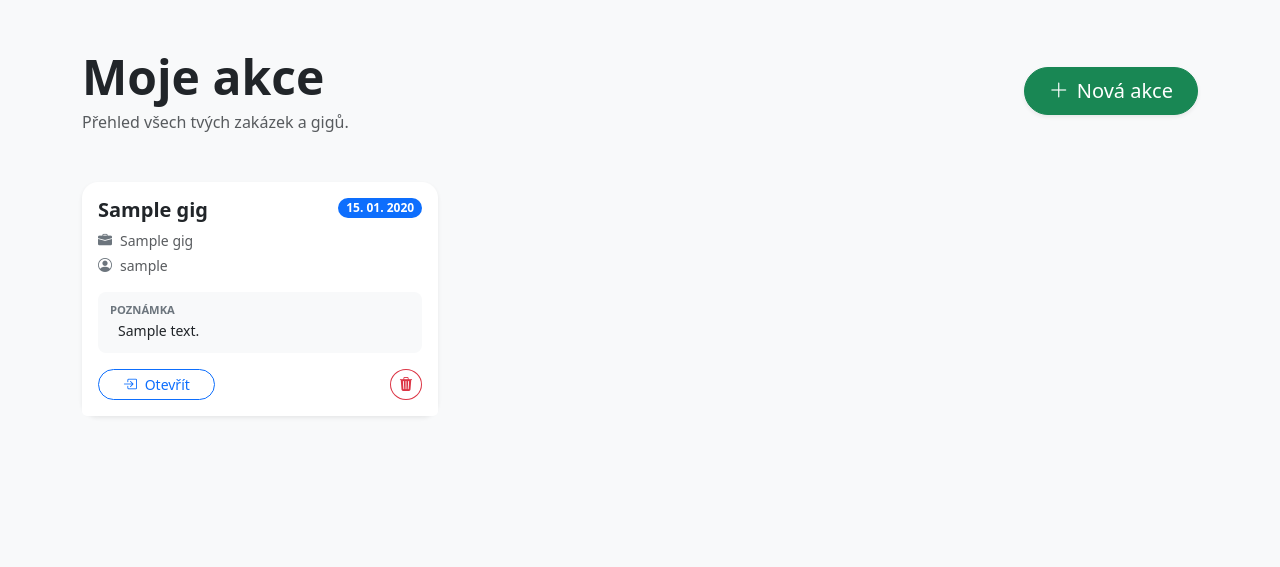
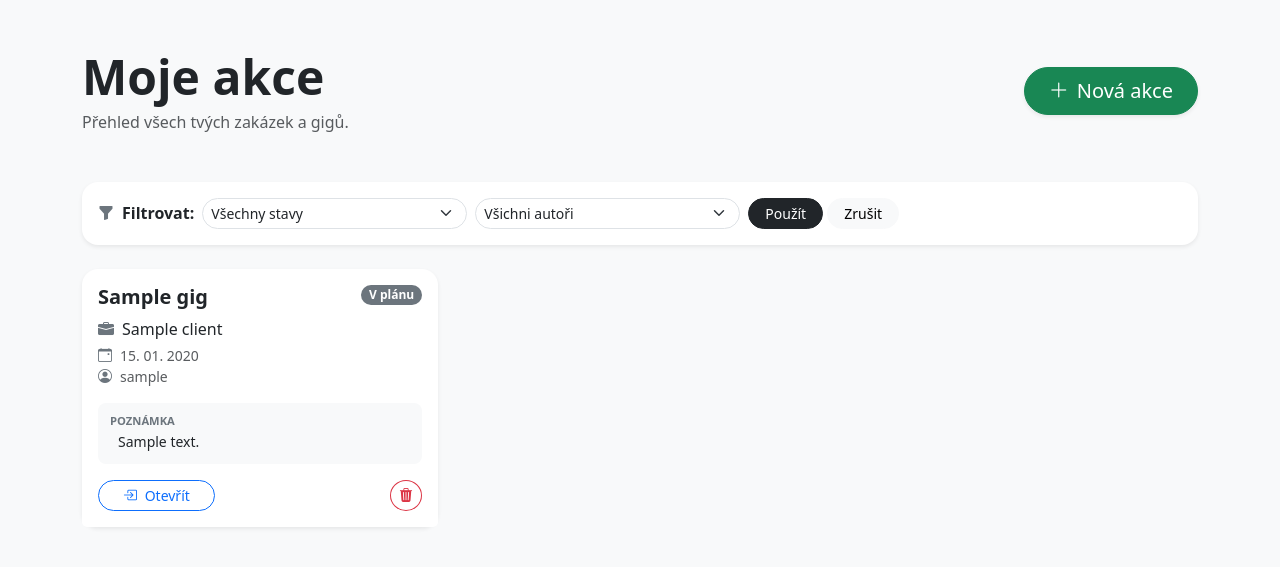
Before and after one commit to vacexx/zk4_rentapp, a Django app: page / in a window 1280 px wide. Shown: the top 567 px of the page. Run offline with Django 5.2, Linux system fonts and the light colour scheme; a user stored in the database is signed in; tables that the repository leaves empty hold one stand-in row (values such as "Sample post").

Commit message:
klient model, filtrovani v seznamu

```diff
--- a/app/admin.py
+++ b/app/admin.py
@@ -1,7 +1,8 @@
 from django.contrib import admin
-from .models import Gig, WorkPhase, Equipment, GigEquipment
+from .models import Gig, WorkPhase, Equipment, GigEquipment, Client
 
 admin.site.register(Gig)
 admin.site.register(WorkPhase)
 admin.site.register(Equipment)
 admin.site.register(GigEquipment)
+admin.site.register(Client)
--- a/app/forms.py
+++ b/app/forms.py
@@ -4,11 +4,12 @@ from .models import Gig, WorkPhase, GigEquipment
 class GigForm(forms.ModelForm):
     class Meta:
         model = Gig
-        fields = ['name', 'date', 'client_name', 'notes']
+        fields = ['name', 'date', 'client', 'status', 'notes']
         widgets = {
             'name': forms.TextInput(attrs={'class': 'form-control'}),
             'date': forms.DateInput(attrs={'class': 'form-control', 'type': 'date'}),
-            'client_name': forms.TextInput(attrs={'class': 'form-control'}),
+            'client': forms.Select(attrs={'class': 'form-select'}),
+            'status': forms.Select(attrs={'class': 'form-select'}),
             'notes': forms.Textarea(attrs={'class': 'form-control', 'rows': 3}),
         }
 
--- a/app/models.py
+++ b/app/models.py
@@ -2,13 +2,32 @@ from django.db import models
 from django.utils.translation import gettext_lazy as _
 from django.contrib.auth.models import User
 
+class Client(models.Model):
+    name = models.CharField(max_length=200, verbose_name="Název / Jméno")
+    ico = models.CharField(max_length=20, blank=True, null=True, verbose_name="IČO")
+    email = models.CharField(max_length=200, blank=True, null=True, verbose_name="E-mail")
+    phone = models.CharField(max_length=20, blank=True, null=True, verbose_name="Telefon")
+    notes = models.TextField(blank=True, verbose_name="Poznámka ke klientovi")
+
+    def __str__(self):
+        return self.name
+
 class Gig(models.Model):
-    """Hlavní model pro konkrétní akci / zakázku."""
+# MOŽNOSTI PRO STATUS
+    STATUS_CHOICES = [
+        ('planned', 'V plánu'),
+        ('ongoing', 'Probíhá'),
+        ('done', 'Hotovo'),
+    ]
+
     name = models.CharField(max_length=200, verbose_name="Název akce")
     date = models.DateField(verbose_name="Datum konání")
-    client_name = models.CharField(max_length=200, verbose_name="Klient")
+
+    # NOVÉ VAZBY MÍSTO client_name
+    client = models.ForeignKey(Client, on_delete=models.SET_NULL, null=True, verbose_name="Klient")
+    status = models.CharField(max_length=20, choices=STATUS_CHOICES, default='planned', verbose_name="Stav")
+
     notes = models.TextField(blank=True, verbose_name="Poznámky")
-
     author = models.ForeignKey(User, on_delete=models.SET_NULL, null=True, blank=True, verbose_name="Autor")
     created_at = models.DateTimeField(auto_now_add=True)
 
--- a/app/templates/gigs/gig_detail.html
+++ b/app/templates/gigs/gig_detail.html
@@ -19,7 +19,7 @@
         <div>
             <h1 class="display-4 fw-bolder text-dark mb-1">{{ gig.name }}</h1>
             <p class="text-secondary fs-5 mb-0">
-                <i class="bi bi-person-fill me-1"></i> <strong>{{ gig.client_name }}</strong> &nbsp;|&nbsp;
+                <i class="bi bi-person-fill me-1"></i> <strong>{{ gig.client.name }}</strong> &nbsp;|&nbsp;
                 <i class="bi bi-calendar3 me-1"></i> {{ gig.date|date:"d. m. Y" }}
             </p>
         </div>
--- a/app/templates/gigs/gig_list.html
+++ b/app/templates/gigs/gig_list.html
@@ -25,6 +25,36 @@
         </a>
     </div>
 
+    <div class="card shadow-sm border-0 rounded-4 mb-4 bg-white">
+    <div class="card-body p-3">
+        <form method="GET" class="row g-2 align-items-center">
+            <div class="col-md-auto">
+                <i class="bi bi-funnel-fill text-secondary me-2"></i><strong>Filtrovat:</strong>
+            </div>
+            <div class="col-md-3">
+                <select name="status" class="form-select form-select-sm rounded-pill">
+                    <option value="">Všechny stavy</option>
+                    <option value="planned" {% if current_status == 'planned' %}selected{% endif %}>V plánu</option>
+                    <option value="ongoing" {% if current_status == 'ongoing' %}selected{% endif %}>Probíhá</option>
+                    <option value="done" {% if current_status == 'done' %}selected{% endif %}>Hotovo</option>
+                </select>
+            </div>
+            <div class="col-md-3">
+                <select name="author" class="form-select form-select-sm rounded-pill">
+                    <option value="">Všichni autoři</option>
+                    {% for u in users %}
+                    <option value="{{ u.id }}" {% if current_author == u.id|stringformat:"s" %}selected{% endif %}>{{ u.username }}</option>
+                    {% endfor %}
+                </select>
+            </div>
+            <div class="col-md-auto">
+                <button type="submit" class="btn btn-dark btn-sm rounded-pill px-3">Použít</button>
+                <a href="{% url 'gig_list' %}" class="btn btn-light btn-sm rounded-pill px-3">Zrušit</a>
+            </div>
+        </form>
+    </div>
+</div>
+
     <div class="row g-4">
         {% for gig in gigs %}
         <div class="col-md-6 col-lg-4">
@@ -34,11 +64,19 @@
                         <h5 class="card-title fw-bold mb-0">
                             <a href="{% url 'gig_detail' gig.id %}" class="text-decoration-none text-dark">{{ gig.name }}</a>
                         </h5>
-                        <span class="badge bg-primary text-white rounded-pill ms-2">{{ gig.date|date:"d. m. Y" }}</span>
+
+                        {% if gig.status == 'planned' %}
+                            <span class="badge bg-secondary rounded-pill">V plánu</span>
+                        {% elif gig.status == 'ongoing' %}
+                            <span class="badge bg-warning text-dark rounded-pill">Probíhá</span>
+                        {% else %}
+                            <span class="badge bg-success rounded-pill">Hotovo</span>
+                        {% endif %}
                     </div>
+                    <div class="mb-1"><i class="bi bi-briefcase-fill me-2 text-secondary"></i>{{ gig.client.name|default:"Bez klienta" }}</div>
 
                     <div class="text-muted small mb-3">
-                        <div class="mb-1"><i class="bi bi-briefcase-fill me-2 text-secondary"></i>{{ gig.client_name }}</div>
+                        <div><i class="bi bi-calendar-event me-2 text-secondary"></i>{{ gig.date|date:"d. m. Y" }}</div>
                         <div><i class="bi bi-person-circle me-2 text-secondary"></i>{{ gig.author.username|default:"Neznámý autor" }}</div>
                     </div>
 
--- a/app/views.py
+++ b/app/views.py
@@ -2,6 +2,7 @@ from django.shortcuts import render, get_object_or_404, redirect
 from .models import Gig
 from .forms import GigForm, WorkPhaseForm, WorkPhase, GigEquipmentForm, GigEquipment
 from django.contrib.auth.decorators import login_required
+from django.contrib.auth.models import User
 
 @login_required
 def gig_detail(request, gig_id):
@@ -18,9 +19,29 @@ def gig_detail(request, gig_id):
 
 @login_required
 def gig_list(request):
-    """Výpis všech akcí seřazených od nejnovější."""
+    """Výpis akcí s možností filtrování podle statusu a autora."""
+    # Začneme se všemi akcemi (případně tu nech .filter(author=request.user),
+    # pokud nechceš, aby tví kolegové viděli tvoje akce a naopak)
     gigs = Gig.objects.all().order_by('-date')
-    return render(request, 'gigs/gig_list.html', {'gigs': gigs})
+
+    # Přečteme si filtry z URL
+    status_filter = request.GET.get('status')
+    author_filter = request.GET.get('author')
+
+    # Aplikujeme filtry, pokud byly zadány
+    if status_filter:
+        gigs = gigs.filter(status=status_filter)
+
+    if author_filter:
+        gigs = gigs.filter(author__id=author_filter)
+
+    context = {
+        'gigs': gigs,
+        'users': User.objects.all(), # Potřebujeme pro výběr autora ve filtru
+        'current_status': status_filter,
+        'current_author': author_filter,
+    }
+    return render(request, 'gigs/gig_list.html', context)
 
 @login_required
 def gig_create(request):
```
Also changed, not shown: app/templates/gigs/gig_print.html (+14 -3 lines), app/migrations/0004_client_remove_gig_client_name_gig_status_gig_client.py (added).
